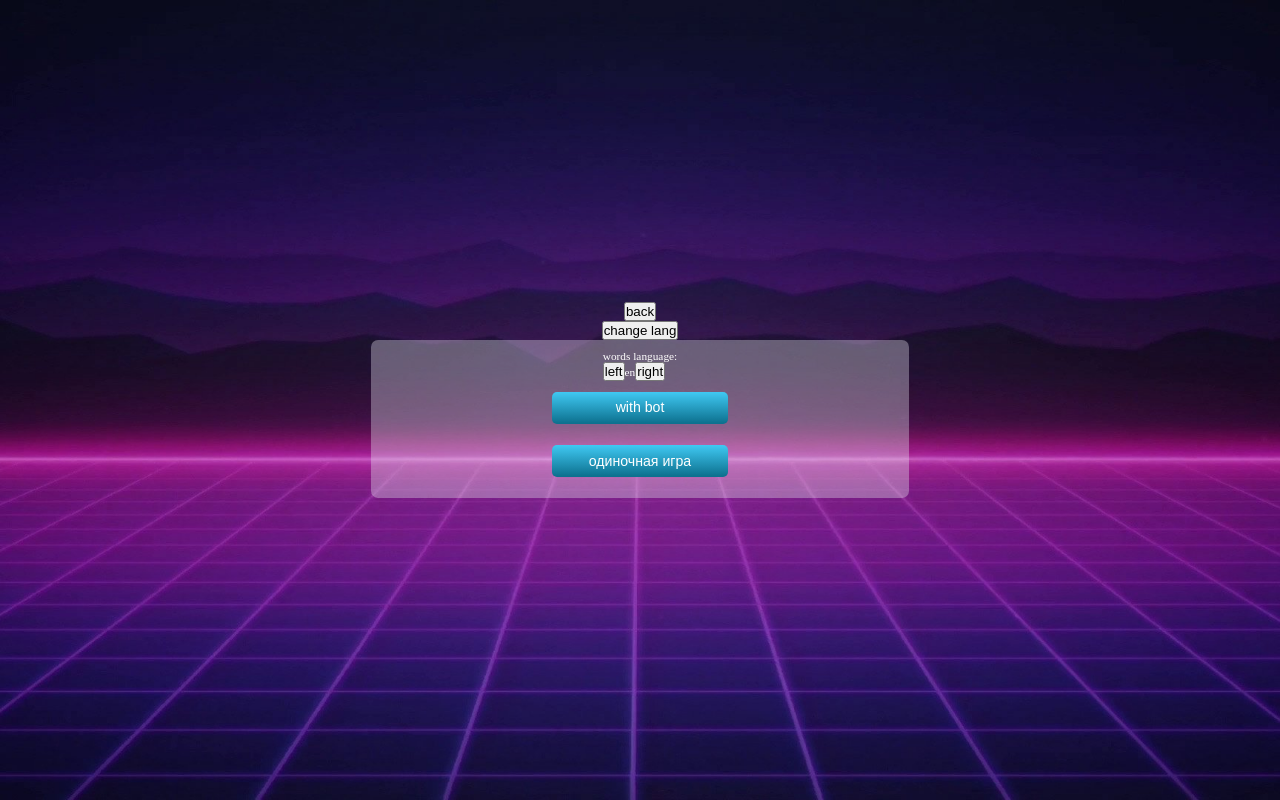
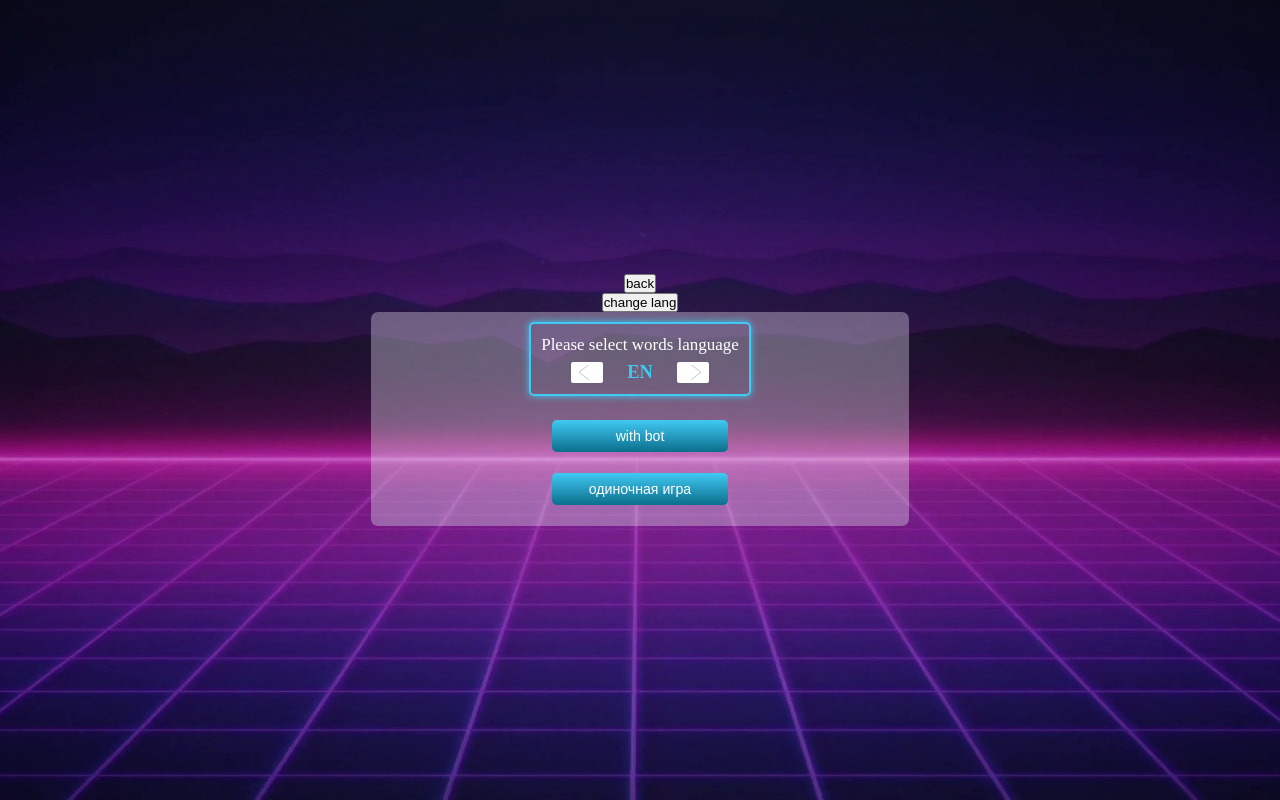
Before and after one commit to InikonZS/words, a React app in the folder client/: page / in a window 1280 px wide. Both pictures are taken after a click on the button "single". Built offline with nearby package versions, Linux system fonts and the light colour scheme; no server answers.

Commit message:
add words language component

```diff
--- a/client/index.html
+++ b/client/index.html
@@ -2,6 +2,7 @@
 <html>
     <head>
         <meta charset="utf-8" />
+        <meta name="viewport" content="width=device-width, initial-scale=1.0">
         <title>Webpack App</title>
     </head>
     <body>
--- /dev/null
+++ b/client/src/components/words-lang/words-lang.css
@@ -0,0 +1,88 @@
+.words-lang {
+  display: flex;
+  flex-direction: column;
+  justify-content: flex-start;
+  align-items: center;
+  border: 2px solid #40c9f3;
+  border-radius: 5px;
+  padding: calc(var(--base) * 15);
+  box-shadow: 0px 0px 7px #40c9f3;
+  margin-bottom: calc(var(--base) * 20);
+}
+
+.words-lang__title {
+  font-size: calc(var(--base) * 24);
+  margin-bottom: calc(var(--base) * 10);
+}
+
+.words-lang__container {
+  width: 70%;
+  position: relative;
+  text-align: center;
+}
+
+.words-lang__lang {
+  text-transform: uppercase;
+  font-size: calc(var(--base) * 26);
+  font-weight: bold;
+  color: #40c9f3;
+}
+
+.words-lang__buttons {
+  width: 100%;
+  position: relative;
+  display: flex;
+  justify-content: space-between;
+  align-items: center;
+}
+
+.words-lang__button {
+  position: absolute;
+  width: calc(var(--base) * 45);
+  min-height: calc(var(--base) * 30);
+  font-size: 0;
+  background-color: #fff;
+  border-radius: calc(var(--base) * 3);
+}
+
+.words-lang__button--left {
+  top: calc(var(--base) * -30);
+  left: 0;
+}
+
+.words-lang__button--right {
+  top: calc(var(--base) * -30);
+  right: 0;
+}
+
+.words-lang__button--left::before,
+.words-lang__button--right::before {
+  content: "";
+  position: absolute;
+  cursor: pointer;
+  top: 0;
+  width: calc(var(--base) * 45);
+  height: calc(var(--base) * 30);
+  background-repeat: no-repeat;
+  background-position: center;
+  background-size: calc(var(--base) * 15) calc(var(--base) * 23);
+  opacity: .3;
+  transition: all 0.3s ease;
+}
+
+.words-lang__button--left::before {
+  left: 0;
+  background-image: url('../../assets/arrow-left.svg');
+  transform: translateX(calc(var(--base) * -5)) translateY(calc(var(--base) * -1));
+}
+
+.words-lang__button--right::before {
+  right: 0;
+  background-image: url('../../assets/arrow-right.svg');
+  transform: translateX(calc(var(--base) * 5)) translateY(calc(var(--base) * -1));
+}
+
+.words-lang__button--left:hover::before,
+.words-lang__button--right:hover::before {
+  opacity: 1;
+}
--- /dev/null
+++ b/client/src/components/words-lang/words-lang.tsx
@@ -0,0 +1,32 @@
+import React from "react";
+import '../../style.css';
+import './words-lang.css';
+
+interface IChangeWordsLangProps {
+  langs: Array<string>;
+  langIndex: number;
+  setLangIndex: React.Dispatch<React.SetStateAction<number>>;
+}
+
+export function ChangeWordsLang({ langs, langIndex, setLangIndex }: IChangeWordsLangProps) {
+  return (
+    <div className="words-lang">
+      <p className="words-lang__title">Please select words language </p>
+
+      <div className="words-lang__container">
+        <span className="words-lang__lang">{langs[langIndex]}</span>
+
+        <div className="words-lang__buttons">
+          <button className="btn words-lang__button words-lang__button--left" onClick={() => {
+            setLangIndex(last => (last + 1) % langs.length)
+          }}>left</button>
+
+          <button className="btn words-lang__button words-lang__button--right" onClick={() => {
+            setLangIndex(last => ((last + langs.length) - 1) % langs.length)
+          }}>right</button>
+        </div>
+
+      </div>
+    </div>
+  )
+}
--- a/client/src/lobby/multi.tsx
+++ b/client/src/lobby/multi.tsx
@@ -3,6 +3,7 @@ import Socket from "../socket";
 import '../style.css';
 import './lobby.css';
 import { useLangContext } from "../context";
+import { ChangeWordsLang } from '../components/words-lang/words-lang';
 
 interface IMultiProps {
     socket: Socket;
@@ -21,25 +22,20 @@ export function Multi({ socket, onRoomJoin, onBack }: IMultiProps) {
         <div className="lobby">
             <div className="lobby__wrapper">
                 {socket ? <div>userName: {socket.name}</div> : <div>connecting...</div>}
+
                 <button onClick={()=>{
                     onBack();
                 }}>back</button>
+
                 <button onClick={()=>{
                     setLang();
                     console.log(currentLang);
                 }}>change lang</button>
+
                 <div className="lobby__center-container">
                     <div className="lobby__buttons-wrapper">
-                    <div>
-                        <div>words language: </div>
-                        <button onClick={()=>{
-                            setLangIndex(last=> (last + 1) % langs.length)
-                        }}>left</button>
-                        <span>{langs[langIndex]}</span>
-                        <button onClick={()=>{
-                            setLangIndex(last=> ((last + langs.length) - 1) % langs.length)
-                        }}>right</button>
-                    </div>
+
+                        <ChangeWordsLang langs={langs} langIndex={langIndex} setLangIndex={setLangIndex} />
 
                     <button className="btn lobby__button lobby__button--create" onClick={() => {
                         socket.sendState({
@@ -75,9 +71,6 @@ export function Multi({ socket, onRoomJoin, onBack }: IMultiProps) {
                     }}>join room</button>
 
                     </div>
-
-                    {/* <AnimatedList></AnimatedList> */}
-
                 </div>
             </div>
 
--- a/client/src/lobby/single.tsx
+++ b/client/src/lobby/single.tsx
@@ -2,6 +2,7 @@ import React, { useContext, useEffect, useState } from "react";
 import '../style.css';
 import './lobby.css';
 import { useLangContext } from "../context";
+import { ChangeWordsLang } from '../components/words-lang/words-lang';
 
 interface ISingleProps {
     onLocal: (lang: number)=>void;
@@ -27,16 +28,9 @@ export function Single({ onLocal, onBot, onBack }: ISingleProps) {
                 }}>change lang</button>
                 <div className="lobby__center-container">
                     <div className="lobby__buttons-wrapper">
-                    <div>
-                        <div>words language: </div>
-                        <button onClick={()=>{
-                            setLangIndex(last=> (last + 1) % langs.length)
-                        }}>left</button>
-                        <span>{langs[langIndex]}</span>
-                        <button onClick={()=>{
-                            setLangIndex(last=> ((last + langs.length) - 1) % langs.length)
-                        }}>right</button>
-                    </div>
+
+                    <ChangeWordsLang langs={langs} langIndex={langIndex} setLangIndex={setLangIndex} />
+
                     <button className="btn lobby__button lobby__button--create" onClick={()=>{
                         onBot(langIndex);
                     }}>with bot</button>
```
Also changed, not shown: client/src/assets/arrow-left.svg (added), client/src/assets/arrow-right.svg (added).
